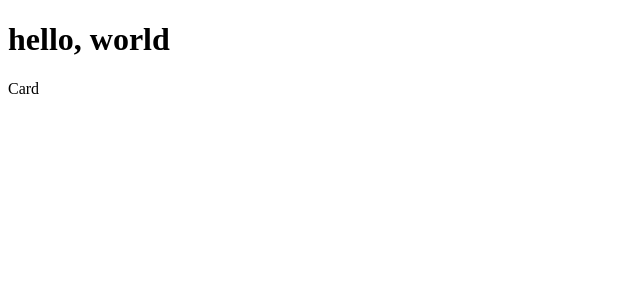
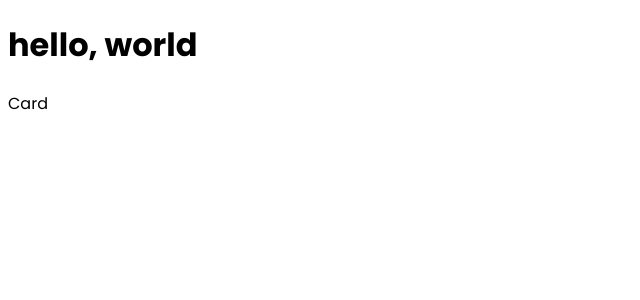
Before and after one commit to lukinoo/react-card-3d, a React (Create React App) app: page / in a window 1280 px wide. Shown: the top 300 px of the page, without its empty margins (0-640 px from the left). Built offline with nearby package versions, Linux system fonts and the light colour scheme.

Commit message:
feature(adding global styles and styled components @types)

```diff
--- a/package.json
+++ b/package.json
@@ -41,5 +41,8 @@
       "last 1 firefox version",
       "last 1 safari version"
     ]
+  },
+  "devDependencies": {
+    "@types/styled-components": "^5.1.26"
   }
 }
--- /dev/null
+++ b/src/config/global.style.ts
@@ -0,0 +1,11 @@
+import { createGlobalStyle } from "styled-components";
+
+const GlobalStyle = createGlobalStyle`
+  @import url('https://fonts.googleapis.com/css2?family=Poppins:wght@300;400;700&display=swap');
+
+  body {
+    font-family: 'Poppins', sans-serif;
+  }
+`;
+
+export default GlobalStyle;
--- a/src/index.tsx
+++ b/src/index.tsx
@@ -1,12 +1,14 @@
 import React from "react";
 import ReactDOM from "react-dom/client";
 import App from "./App";
+import GlobalStyle from "./config/global.style";
 
 const root = ReactDOM.createRoot(
   document.getElementById("root") as HTMLElement
 );
 root.render(
   <React.StrictMode>
+    <GlobalStyle />
     <App />
   </React.StrictMode>
 );
```
Also changed, not shown: 1 other file (tests, documents, lock files or other folders).
